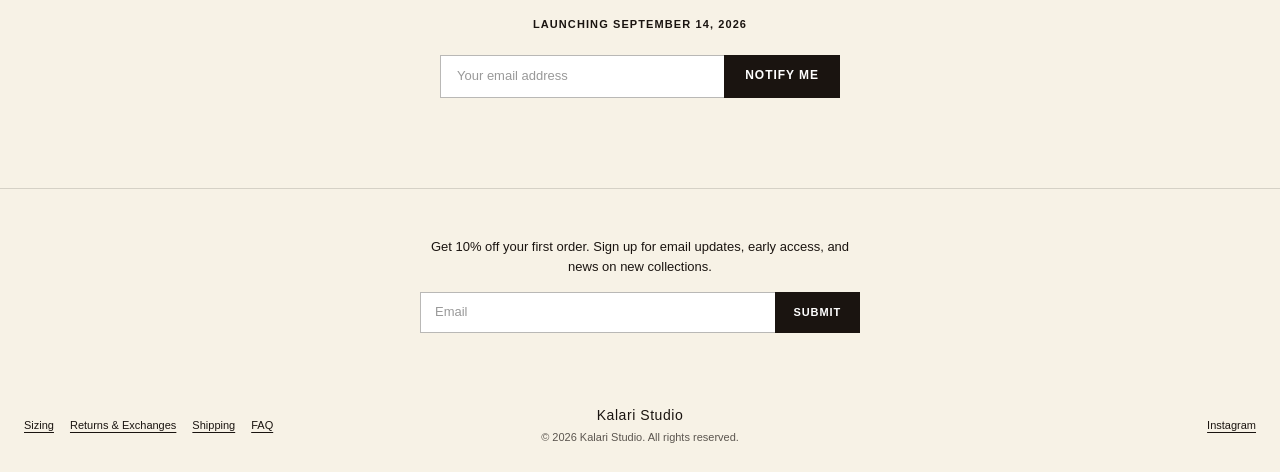
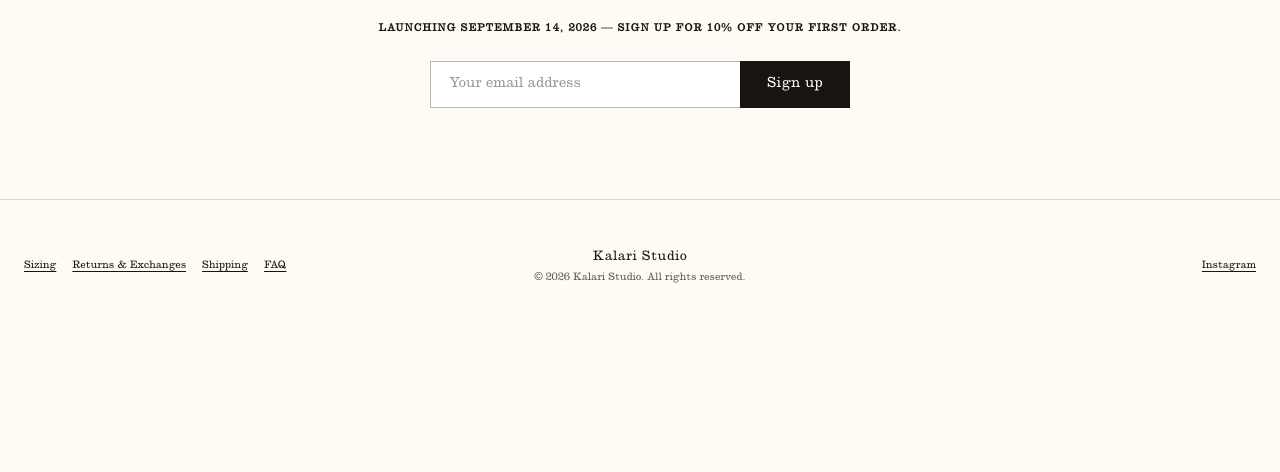
Before and after one commit to guptagrim/kalari-one, a plain HTML site: page index.html in a window 1280 px wide. Shown: the part 1003-1475 px from the top of the page. After the commit the page ends 1317 px from the top, so only its background shows below. Drawn offline with Linux system fonts and the light colour scheme.

Commit message:
Switch to Clarendon serif, new bg color, redesigned buttons, consolidate to one signup form
- Font: Jost -> user-supplied Clarendon MT Std.
- Background: #F7F2E6 -> #FFFBF4.
- Buttons: dropped the tiny-tracked-uppercase treatment and the full
  black/white invert hover (both read as harsh, especially against a
  serif face) for sentence-case labels at a normal size and a soft
  charcoal hover shift. Cart icon button gets a circular hover halo
  instead of a plain opacity change.
- Removed the footer's separate "10% off" newsletter form — two email
  captures with different pitches was redundant, and a first-order
  discount doesn't make sense before there's a store to order from.
  The incentive copy now lives on the one remaining form (.signup);
  the footer goes back to just links/wordmark/social.

```diff
--- a/index.html
+++ b/index.html
@@ -54,29 +54,19 @@
     <h1 class="headline">Kalari Studio</h1>
     <p class="tagline">Clothing that moves with you.</p>
 
-    <p class="launch-date">Launching September 14, 2026</p>
+    <p class="launch-date">Launching September 14, 2026 — sign up for 10% off your first order.</p>
 
     <form id="notify-form" class="notify-form">
       <label for="notify-email" class="visually-hidden">Email address</label>
       <input id="notify-email" type="email" name="email" placeholder="Your email address" required>
       <button type="submit">
-        <span class="btn-label">Notify me</span>
+        <span class="btn-label">Sign up</span>
       </button>
     </form>
     <p id="notify-status" class="notify-status" role="status" aria-live="polite"></p>
   </section>
 
   <footer class="site-footer">
-
-    <form id="newsletter-form" class="newsletter-form">
-      <label for="newsletter-email" class="visually-hidden">Email address</label>
-      <p class="newsletter-title">Get 10% off your first order. Sign up for email updates, early access, and news on new collections.</p>
-      <div class="newsletter-inputs">
-        <input id="newsletter-email" type="email" name="email" placeholder="Email" required>
-        <button type="submit">Submit</button>
-      </div>
-      <p id="newsletter-status" class="newsletter-status" role="status" aria-live="polite"></p>
-    </form>
 
     <div class="footer-columns">
       <div class="footer-col footer-col-left">
--- a/main.js
+++ b/main.js
@@ -105,8 +105,7 @@ function bindSignupForm(formId, statusId, successMessage) {
     button.disabled = false;
   });
 }
-bindSignupForm('notify-form', 'notify-status', "You're on the list.");
-bindSignupForm('newsletter-form', 'newsletter-status', "You're in — check your inbox for your code.");
+bindSignupForm('notify-form', 'notify-status', "You're in — check your inbox for your code.");
 
 // ── Footer year ───────────────────────────────────────────
 (function initYear() {
--- a/style.css
+++ b/style.css
@@ -7,12 +7,13 @@ button,input{overflow:visible}button,select{text-transform:none}
 [type=button],[type=reset],[type=submit],button{-webkit-appearance:button}
 
 /* ── Fonts ── */
-/* Jost — same family used on lunadelpinal.com (a genuinely open,
-   SIL-OFL-licensed Google Font; using the same open typeface a site
-   happens to use isn't the same as copying its content/design — it's
-   just a font choice anyone can make). Loaded from Google Fonts, not
-   their CDN copy. */
-@import url('https://fonts.googleapis.com/css2?family=Jost:ital,wght@0,400;0,700;1,400;1,700&display=swap');
+@font-face {
+  font-family: 'Clarendon MT Std';
+  src: url('public/fonts/ClarendonMT.otf') format('opentype');
+  font-weight: normal;
+  font-style: normal;
+  font-display: swap;
+}
 
 /* ── Design tokens ── */
 :root {
@@ -22,9 +23,9 @@ button,input{overflow:visible}button,select{text-transform:none}
   --color-white:     #fff;
   --color-black:     #1A1410;
   --color-text:      var(--color-black);
-  --color-bg:        #F7F2E6;   /* flat cream — no texture/photo this time */
+  --color-bg:        #FFFBF4;
 
-  --font-body: 'Jost', sans-serif;
+  --font-body: 'Clarendon MT Std', Georgia, serif;
   --font-weight-regular: 400;
   --font-weight-medium: 400;
   --font-weight-bold: 700;
@@ -90,21 +91,25 @@ img { max-width: 100%; }
   align-items: center;
   background: none;
   border: none;
+  border-radius: 50%;
   color: var(--color-black);
   cursor: pointer;
   display: flex;
-  height: 32px;
+  height: 38px;
   justify-content: center;
-  opacity: .85;
+  opacity: .8;
   padding: 0;
   position: relative;
-  transition: opacity .15s;
-  width: 32px;
+  transition: opacity .15s, background-color .15s;
+  width: 38px;
 }
 .icon-btn:hover,
-.icon-btn:focus-visible { opacity: 1; }
-.icon-btn:focus-visible { outline: 1px solid var(--color-black); outline-offset: 3px; }
-.icon-btn .icon { height: 21px; width: 21px; }
+.icon-btn:focus-visible {
+  background-color: rgba(26, 20, 16, .06);
+  opacity: 1;
+}
+.icon-btn:focus-visible { outline: 1px solid var(--color-black); outline-offset: 2px; }
+.icon-btn .icon { height: 20px; width: 20px; }
 .cart-count[hidden] { display: none; }
 .cart-count {
   align-items: center;
@@ -206,14 +211,16 @@ img { max-width: 100%; }
   text-transform: uppercase;
 }
 
-/* ── Notify form — sharp corners, flat, matching the minimal reference
-   (no border-radius/pill shape this time) ── */
+/* ── Notify form — sharp corners, flat. Typography-led buttons rather
+   than the previous tiny-uppercase treatment: sentence case at a
+   readable size reads calmer against a serif typeface, and the hover
+   is a soft charcoal shift instead of a full white/black invert. ── */
 .notify-form {
   display: flex;
   gap: 0;
   margin: 24px 0 0;
   width: 100%;
-  max-width: 400px;
+  max-width: 420px;
 }
 .notify-form input {
   background-color: var(--color-white);
@@ -221,9 +228,9 @@ img { max-width: 100%; }
   border-right: none;
   color: var(--color-black);
   flex: 1;
-  font-size: 13px;
+  font-size: 15px;
   min-width: 0;
-  padding: 13px 16px;
+  padding: 14px 18px;
 }
 .notify-form input::placeholder { color: #999; }
 .notify-form input:focus { outline: 1px solid var(--color-black); outline-offset: -1px; }
@@ -232,18 +239,15 @@ img { max-width: 100%; }
   border: 1px solid var(--color-black);
   color: var(--color-white);
   cursor: pointer;
-  font-size: 12px;
-  font-weight: var(--font-weight-bold);
-  letter-spacing: .08em;
-  padding: 13px 20px;
-  text-transform: uppercase;
-  transition: background-color .15s, color .15s, border-color .15s;
+  font-size: 15px;
+  letter-spacing: .02em;
+  padding: 14px 26px;
+  transition: background-color .2s ease;
   white-space: nowrap;
 }
 .notify-form button:hover,
 .notify-form button:focus-visible {
-  background: var(--color-white);
-  color: var(--color-black);
+  background: #38302A;
 }
 .notify-form button[disabled] { cursor: default; opacity: .6; }
 
@@ -270,57 +274,6 @@ img { max-width: 100%; }
   text-underline-offset: 3px;
 }
 .site-footer a:hover { color: var(--color-accent); }
-
-/* Newsletter — same "get X% off" incentive pattern as the reference,
-   own copy/copy target. No image block: none was supplied, and this
-   stays text-only rather than guess at one. */
-.newsletter-form {
-  margin: 0 auto 48px;
-  max-width: 440px;
-  text-align: center;
-}
-.newsletter-title {
-  font-size: 13px;
-  line-height: 1.5;
-  margin: 0 0 16px;
-}
-.newsletter-inputs {
-  display: flex;
-}
-.newsletter-inputs input {
-  background-color: var(--color-white);
-  border: 1px solid rgba(26, 20, 16, .3);
-  border-right: none;
-  color: var(--color-black);
-  flex: 1;
-  font-size: 13px;
-  min-width: 0;
-  padding: 12px 14px;
-}
-.newsletter-inputs input::placeholder { color: #999; }
-.newsletter-inputs input:focus { outline: 1px solid var(--color-black); outline-offset: -1px; }
-.newsletter-inputs button {
-  background: var(--color-black);
-  border: 1px solid var(--color-black);
-  color: var(--color-white);
-  cursor: pointer;
-  font-size: 11px;
-  font-weight: var(--font-weight-bold);
-  letter-spacing: .08em;
-  padding: 12px 18px;
-  text-transform: uppercase;
-  transition: background-color .15s, color .15s;
-}
-.newsletter-inputs button:hover,
-.newsletter-inputs button:focus-visible {
-  background: var(--color-white);
-  color: var(--color-black);
-}
-.newsletter-status {
-  font-size: 12px;
-  height: 1.2em;
-  margin: 10px 0 0;
-}
 
 /* Three-column layout: placeholder links (left) / wordmark + copyright
    (center) / social (right) — left-aligned links per direction, rather
```
Also changed, not shown: public/fonts/ClarendonMT.otf (added), 1 other file.
